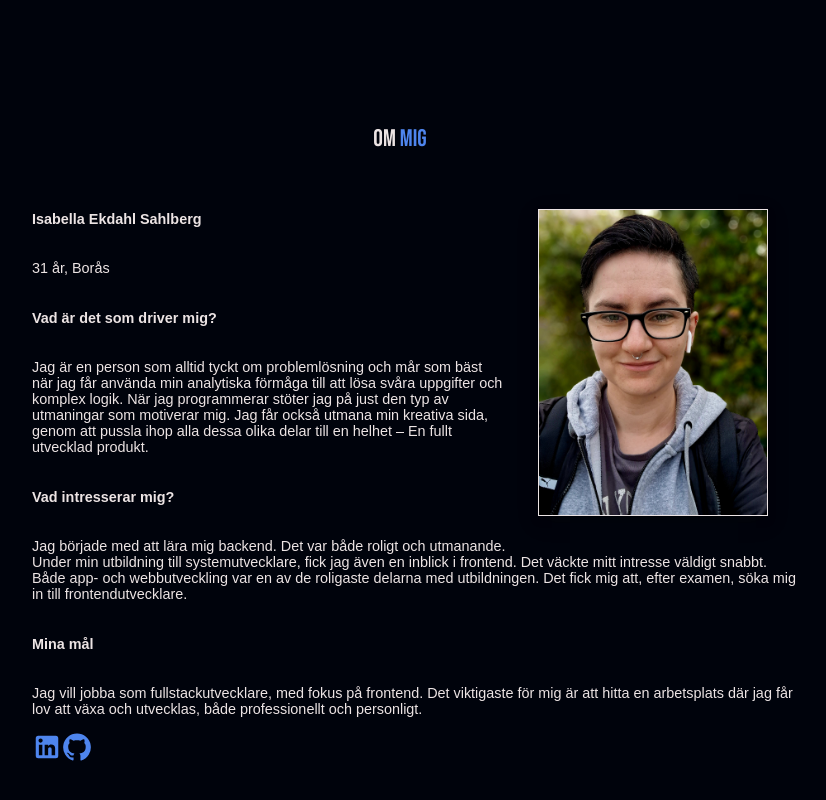
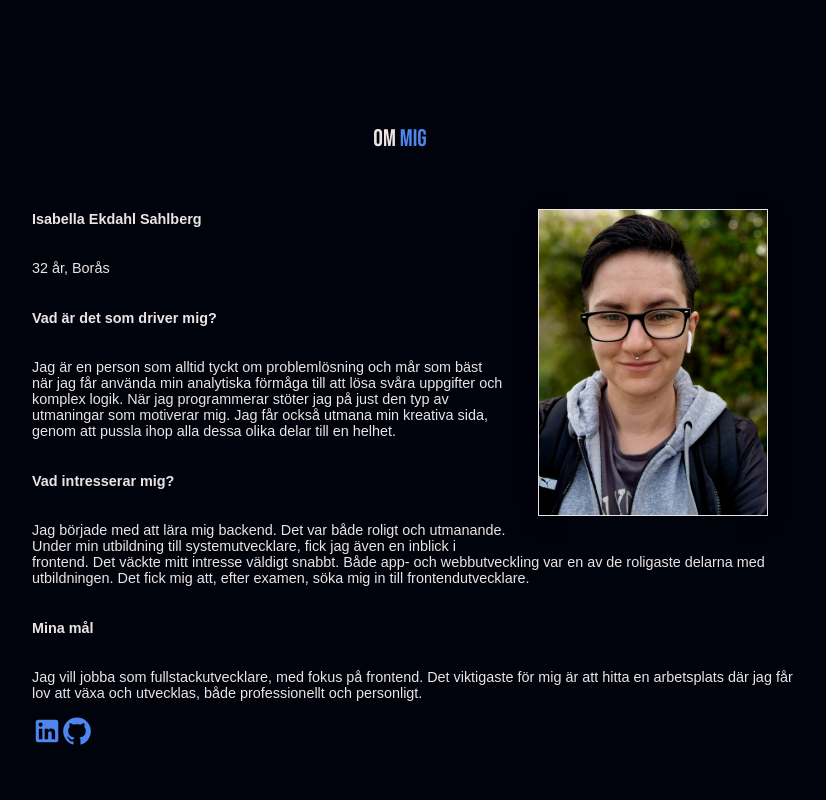
Before and after one commit to isabellaes/portfolio, a React (Create React App) app: page / in a window 1280 px wide. Shown: the part 860-1660 px from the top of the page, without its empty margins (240-1066 px from the left). Built offline with nearby package versions, Linux system fonts and the light colour scheme.

Commit message:
update aboutpage

```diff
--- a/src/pages/AboutPage.tsx
+++ b/src/pages/AboutPage.tsx
@@ -15,7 +15,7 @@ const AboutPage = () => {
         <section>
           <img src={image} className="img-portrait" alt="portrait"></img>
           <h6>Isabella Ekdahl Sahlberg</h6>
-          <p>31 år, Borås</p>
+          <p>32 år, Borås</p>
           <h6> Vad är det som driver mig? </h6>
           <p>
             Jag är en person som alltid tyckt om problemlösning och mår som bäst
@@ -23,7 +23,7 @@ const AboutPage = () => {
             uppgifter och komplex logik. När jag programmerar stöter jag på just
             den typ av utmaningar som motiverar mig. Jag får också utmana min
             kreativa sida, genom att pussla ihop alla dessa olika delar till en
-            helhet – En fullt utvecklad produkt.
+            helhet.
           </p>
           <h6>Vad intresserar mig?</h6>
           <p>
```
